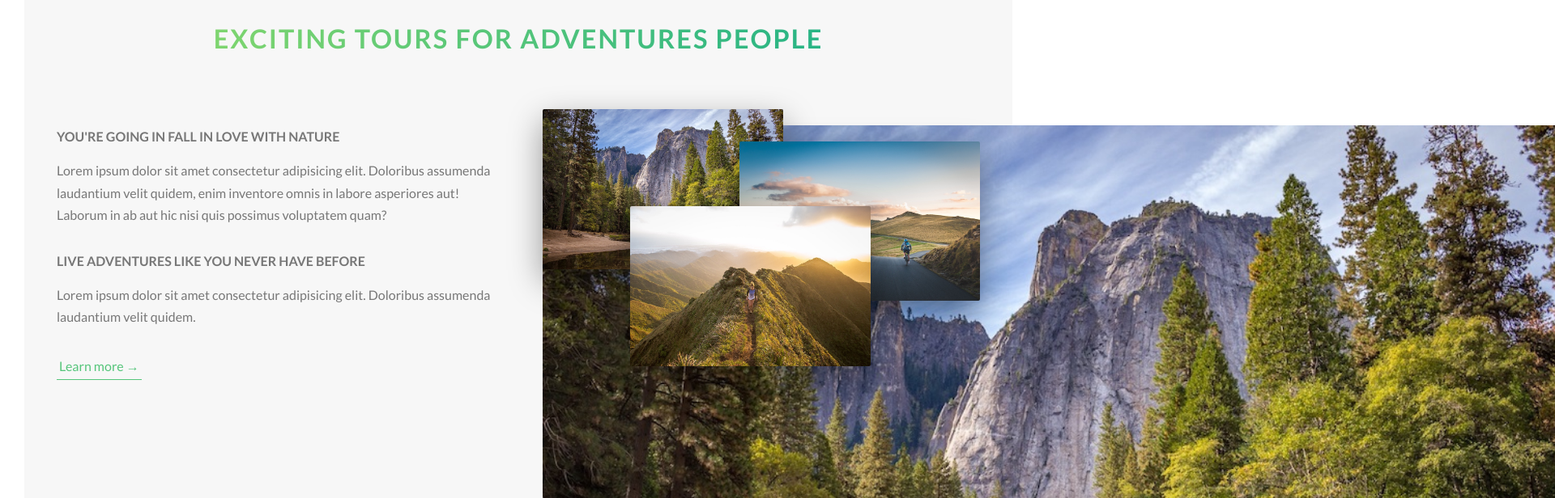
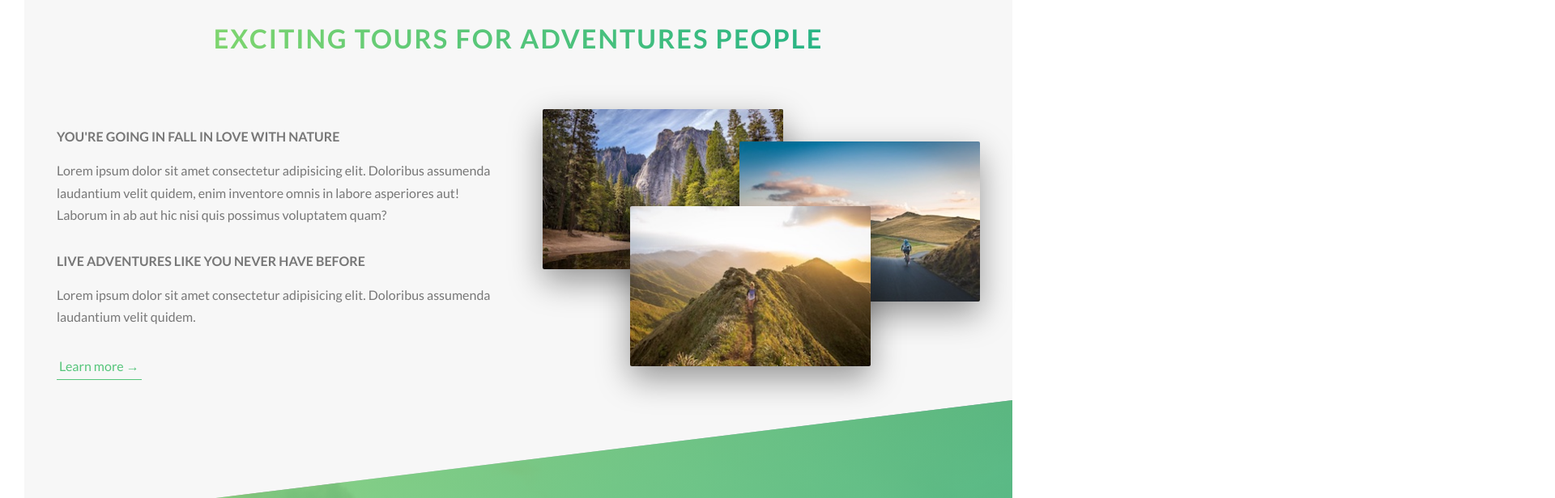
Before and after one commit to warkeljr/natours, a website: page index.html in a window 1280 px wide. Shown: the part 860-1476 px from the top of the page at 81% size, 1920 px wide, since content can reach past the window. Drawn offline with nearby package versions, Linux system fonts and the light colour scheme.

Commit message:
Bug-fix nat-img

```diff
--- a/index.html
+++ b/index.html
@@ -77,13 +77,32 @@
                     <div class="col-1-of-2">
                         <div class="composition">
 
-                            <img srcset="img/nat-1.jpg 300w, img/nat-1-large.jpg 1000w," alt="Photo"
-                                sizes="(max-width: 900px) 20vw, ">
+                            <img srcset="img/nat-1.jpg 300w, img/nat-1-large.jpg 1000w,"
+                                sizes="(max-width: 900px) 20vw,(max-width: 600px) 30vw, 300px"
+                                alt="Photo 1"
+                                class="composition__photo composition__photo--p1"
+                                src="img/nat-1-large.jpg">
+
+                            <img srcset="img/nat-2.jpg 300w, img/nat-2-large.jpg 1000w,"
+                                sizes="(max-width: 900px) 20vw,(max-width: 600px) 30vw, 300px"
+                                alt="Photo 2"
+                                class="composition__photo composition__photo--p2"
+                                src="img/nat-2-large.jpg">
+
+                            <img srcset="img/nat-3.jpg 300w, img/nat-3-large.jpg 1000w,"
+                                sizes="(max-width: 900px) 20vw,(max-width: 600px) 30vw, 300px"
+                                alt="Photo 3"
+                                class="composition__photo composition__photo--p3"
+                                src="img/nat-3-large.jpg">
 
 
-                            <img src="img/nat-1-large.jpg" alt="Photo 1" class="composition__photo composition__photo--p1">
+
+                            <!--
+                                <img src="img/nat-1-large.jpg" alt="Photo 1" class="composition__photo  composition__photo--p1">
                             <img src="img/nat-2-large.jpg" alt="Photo 2" class="composition__photo composition__photo--p2">
                             <img src="img/nat-3-large.jpg" alt="Photo 3" class="composition__photo composition__photo--p3">
+                            -->
+
                         </div>
                     </div>
                 </div>
```
